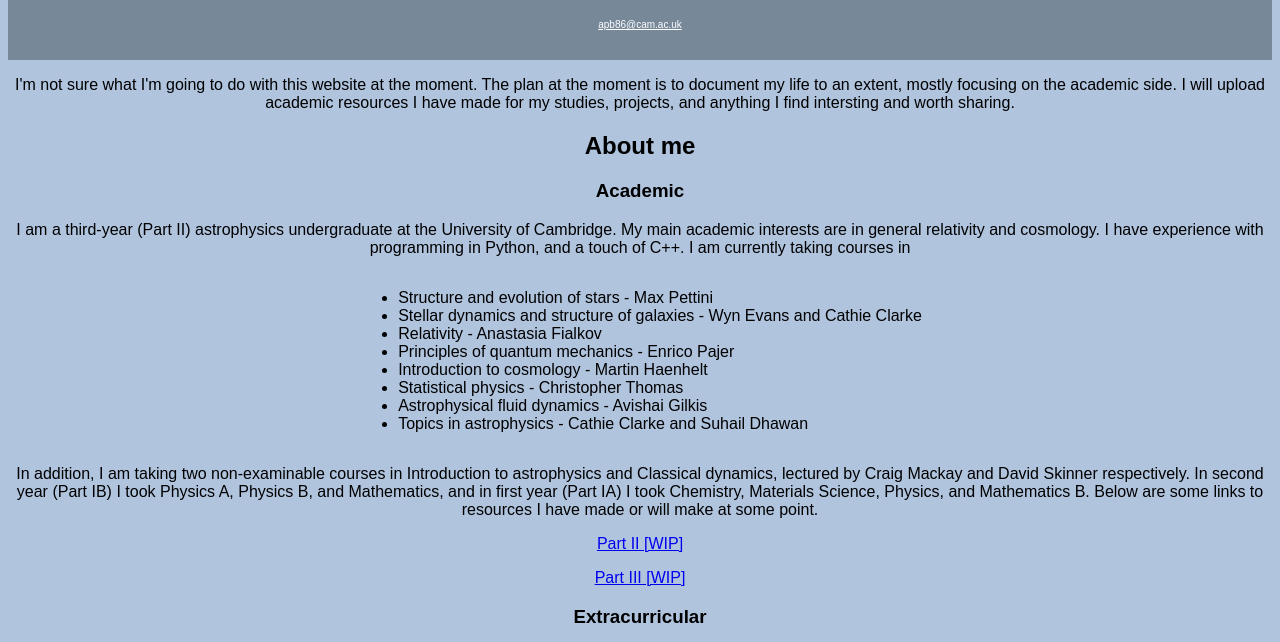
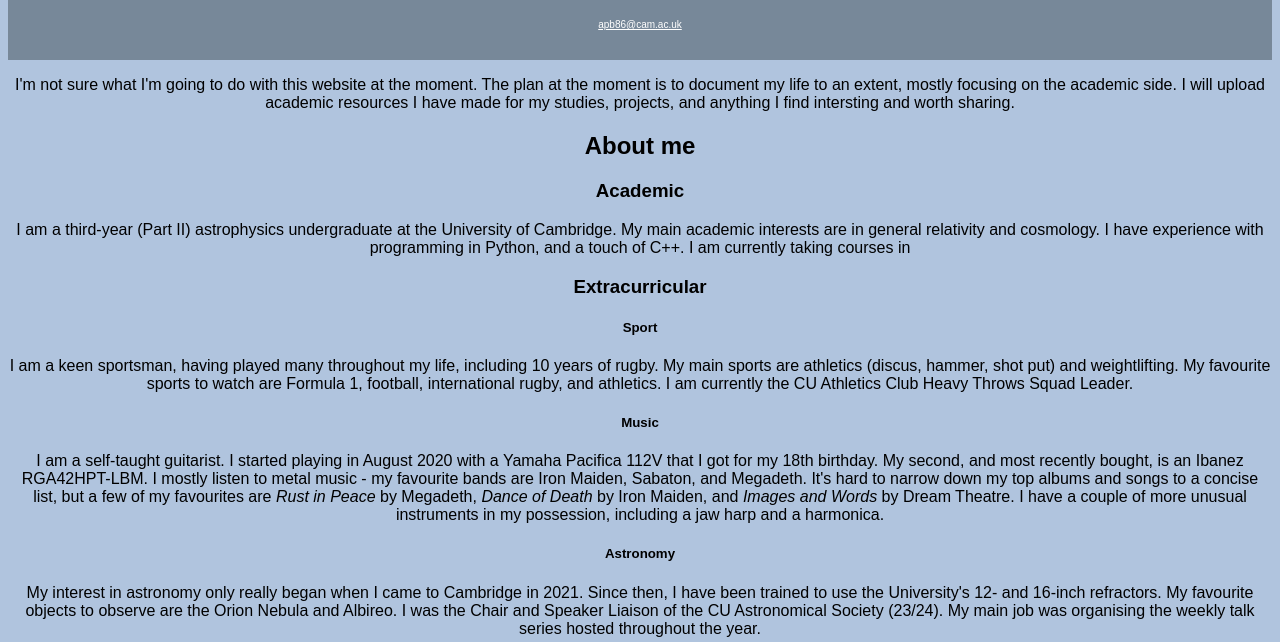
Before and after one commit to AlexBM173/AlexBM173.github.io, a plain HTML site: page index.html in a window 1280 px wide. Shown: the part 158-800 px from the top of the page. Drawn offline with Linux system fonts and the light colour scheme.

Commit message:
Updated index.html
Removed links to academic pages and accompanying text

```diff
--- a/index.html
+++ b/index.html
@@ -50,32 +50,7 @@
 <p>
     I am a third-year (Part II) astrophysics undergraduate at the University of Cambridge. My main academic interests are in general relativity and cosmology. I have experience with programming in Python, and a touch of C++. I am currently taking courses in
 </p>
-<div class="container">
-    <ul class="myUL">
-        <li>Structure and evolution of stars - Max Pettini</li>
-        <li>Stellar dynamics and structure of galaxies - Wyn Evans and Cathie Clarke</li>
-        <li>Relativity - Anastasia Fialkov</li>
-        <li>Principles of quantum mechanics - Enrico Pajer</li>
-        <li>Introduction to cosmology - Martin Haenhelt</li>
-        <li>Statistical physics - Christopher Thomas</li>
-        <li>Astrophysical fluid dynamics - Avishai Gilkis</li>
-        <li>Topics in astrophysics - Cathie Clarke and Suhail Dhawan</li>
-    </ul>
-</div>
-<p>
-    In addition, I am taking two non-examinable courses in Introduction to astrophysics and Classical dynamics, lectured by Craig Mackay and David Skinner respectively.
-    In second year (Part IB) I took Physics A, Physics B, and Mathematics, and in first year (Part IA) I took Chemistry, Materials Science, Physics, and Mathematics B. Below are some links to resources I have made or will make at some point.
-</p>
-<p>
-    <a href="part_ii.html">
-        Part II [WIP]
-    </a>
-</p>
-<p>
-    <a href="part_iii.html">
-        Part III [WIP]
-    </a>
-</p>
+
 <h3>Extracurricular</h3>
 <h5>Sport</h5>
 <p>
```
